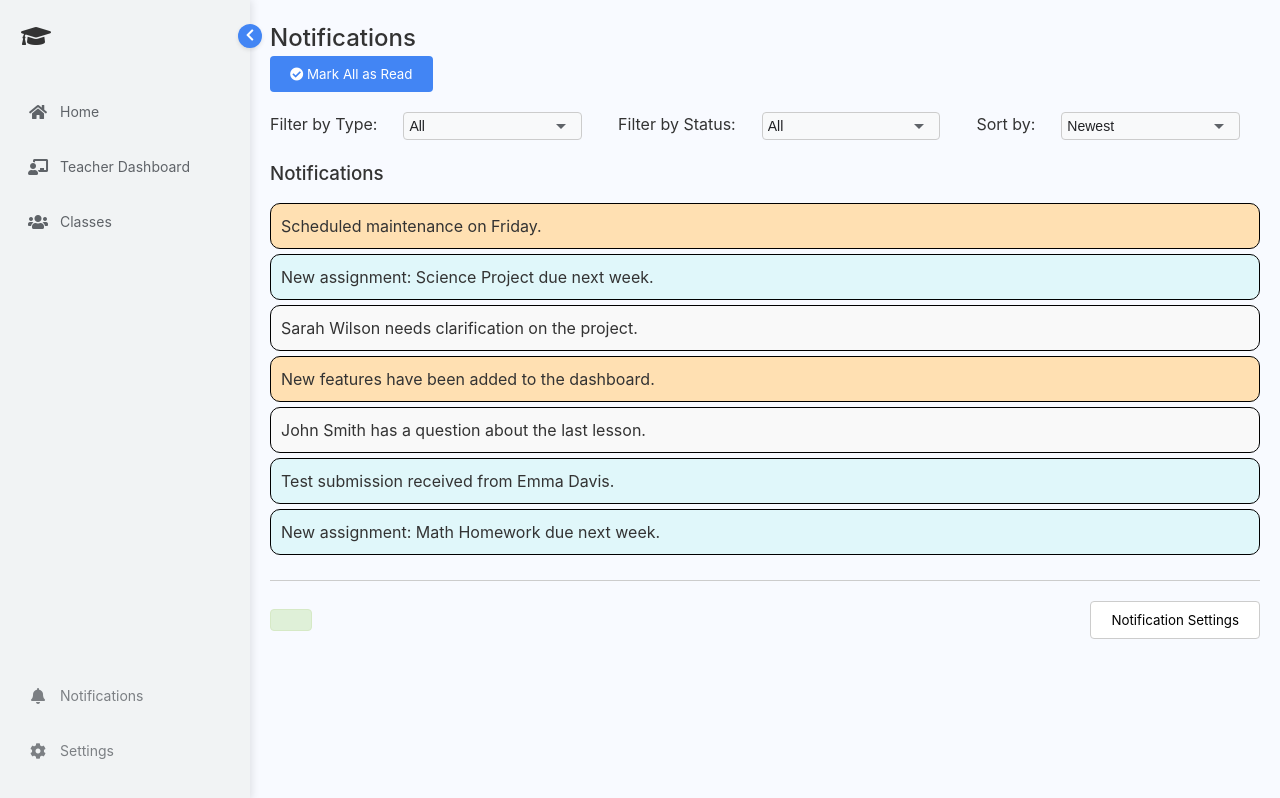
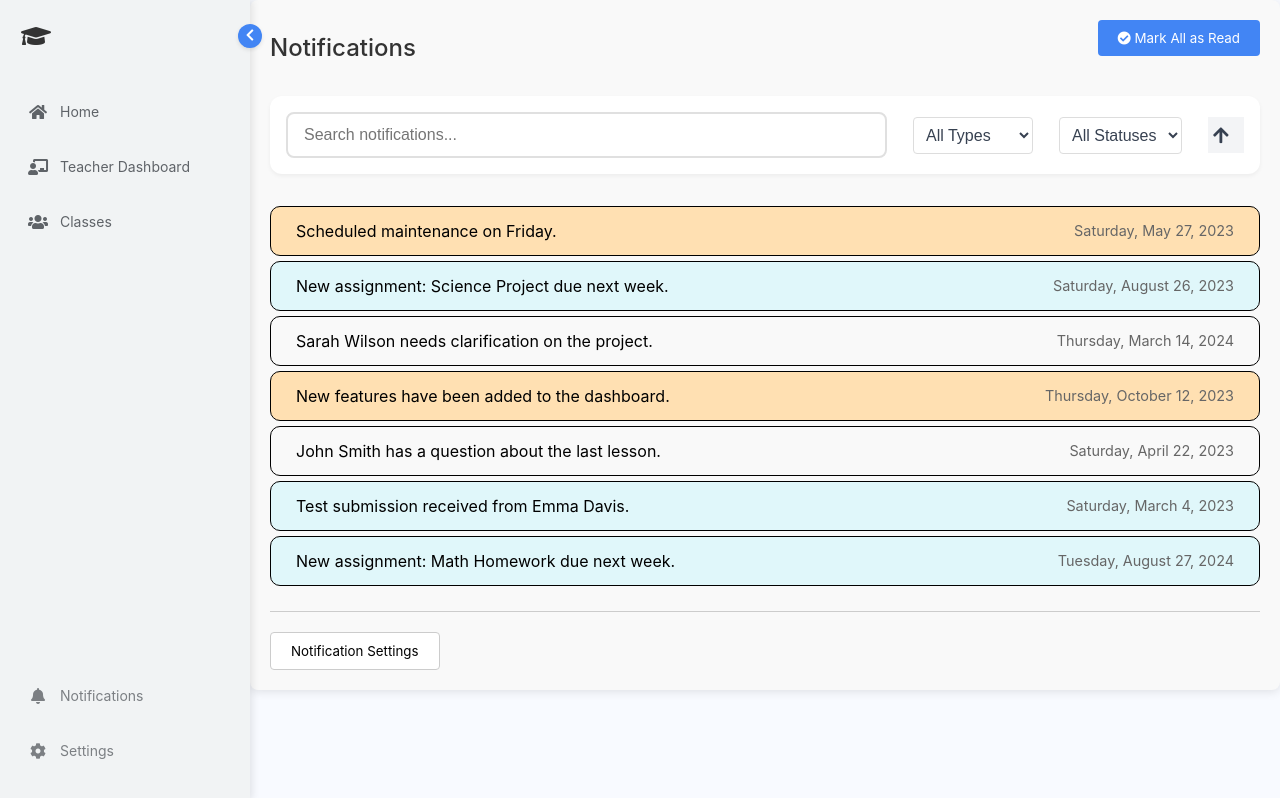
Before and after one commit to Pras-20/EZedu, a React (Create React App) app in the folder frontend/: page /Notifications in a window 1280 px wide. Built offline with nearby package versions, Linux system fonts and the light colour scheme.

Commit message:
Proper Notification Change

```diff
--- a/frontend/src/components/Notifications/Notifications.css
+++ b/frontend/src/components/Notifications/Notifications.css
@@ -1,6 +1,9 @@
 .notifications {
   padding: 20px;
   position: relative; /* Allow absolute positioning of child elements */
+  background-color: #f9f9f9;
+  border-radius: 8px;
+  box-shadow: 0 2px 10px rgba(0, 0, 0, 0.1);
 }
 
 .notification-section {
@@ -52,7 +55,7 @@
 
 .modal-content {
   background: white;
-  padding: 20px;
+  padding: 15px; /* Keep padding for a compact look */
   border-radius: 8px;
   box-shadow: 0 2px 10px rgba(0, 0, 0, 0.1);
   width: 400px; /* Adjust width as needed */
@@ -66,7 +69,7 @@
 }
 
 .setting-option {
-  margin-bottom: 15px;
+  margin-bottom: 5px; /* Reduced margin for a more compact layout */
 }
 
 .setting-option label {
@@ -83,8 +86,8 @@
 }
 
 .save-settings-btn {
-  margin-top: 20px;
-  padding: 10px 20px;
+  margin-top: 10px; /* Adjusted margin for better spacing */
+  padding: 8px 15px; /* Adjusted padding for a more compact button */
   background-color: #ffffff; /* Button color */
   color: #000000; /* Text color */
   border: 1px solid #ccc;
@@ -100,13 +103,13 @@
 
 .button-group {
   display: flex;
-  gap: 10px; /* Space between buttons */
+  flex-wrap: wrap; /* Allow buttons to wrap if necessary */
+  gap: 0px; /* Reduced gap between buttons */
 }
 
 .button-group button {
   padding: 10px 15px;
   border: 1px solid #ccc;
-  border-radius: 4px;
   background-color: white; /* Default background */
   cursor: pointer;
   transition: background-color 0.3s, color 0.3s; /* Smooth transition */
@@ -122,14 +125,19 @@
 }
 
 .notification-message {
-  padding: 10px 20px; /* Match the button's padding */
-  background-color: #dff0d8; /* Light green background */
-  color: #3c763d; /* Dark green text */
-  border: 1px solid #d6e9c6; /* Border color */
+  display: flex;
+  justify-content: space-between; /* Align message and date */
+  align-items: center; /* Center vertically */
+  padding: 2px 15px; /* Match the button's padding */
+  color: #000000; /* Dark green text */
   border-radius: 4px; /* Rounded corners */
-  margin: 0; /* Remove margin to keep it aligned */
-  display: inline-block; /* Make it behave like a button */
   cursor: default; /* Change cursor to default */
+}
+
+.notification-date {
+  font-size: 0.9rem; /* Adjust font size as needed */
+  color: #666; /* Change color for better visibility */
+  margin-left: 10px; /* Space between message and date */
 }
 
 .filters {
@@ -189,3 +197,78 @@
   border-top: 1px solid #ccc; /* Add a top border for the divider */
   margin: 20px 0; /* Space above and below the divider */
 }
+
+.search-filter-section {
+  display: flex;
+  align-items: center;
+  margin-bottom: 20px;
+}
+
+.search-input {
+  flex: 1;
+  padding: 8px;
+  border: 1px solid #ccc;
+  border-radius: 4px;
+  margin-right: 10px;
+}
+
+.filter-select {
+  padding: 8px;
+  border: 1px solid #ccc;
+  border-radius: 4px;
+  margin-right: 10px;
+}
+
+.sort-order-btn {
+  background: none;
+  border: none;
+  cursor: pointer;
+  color: #007bff; /* Change to your preferred color */
+  font-size: 16px; /* Adjust size as needed */
+  display: flex;
+  align-items: center;
+}
+
+.sort-order-btn i {
+  margin-left: 5px; /* Space between text and icon */
+}
+
+.sort-order-btn:hover {
+  color: #0056b3; /* Darker shade on hover */
+}
+
+h2 {
+  font-size: 24px;
+  margin-bottom: 20px;
+}
+
+h3 {
+  font-size: 20px;
+  margin: 10px 0;
+}
+
+.response-message {
+  background-color: #d4edda;
+  color: #155724;
+  padding: 10px;
+  border: 1px solid #c3e6cb;
+  border-radius: 4px;
+  margin-bottom: 20px;
+}
+
+/* Header Container */
+.header-container {
+  display: flex;
+  justify-content: space-between; /* Space between heading and button */
+  align-items: center; /* Center items vertically */
+  margin-bottom: 20px; /* Space below the header */
+}
+
+.header-container h2 {
+  margin: 0; /* Remove default margin */
+  font-size: 24px; /* Adjust font size as needed */
+}
+
+.mark-as-read-btn {
+  margin-left: auto; /* Push the button to the right */
+}
--- a/frontend/src/components/Notifications/Notifications.jsx
+++ b/frontend/src/components/Notifications/Notifications.jsx
@@ -1,4 +1,4 @@
-import React, { useState } from 'react';
+import React, { useState, useEffect } from 'react';
 import './Notifications.css'; // Ensure you have the necessary styles
 
 const Notifications = () => {
@@ -10,10 +10,12 @@ const Notifications = () => {
     outstandingTasks: '24 hours',
     newMembers: 'in-app',
   });
-  const [notificationMessage, setNotificationMessage] = useState('');
+  const [responseMessage, setResponseMessage] = useState('');
   const [filterType, setFilterType] = useState('all');
   const [filterStatus, setFilterStatus] = useState('all');
   const [sortOrder, setSortOrder] = useState('latest');
+  const [searchQuery, setSearchQuery] = useState('');
+  const [notifications, setNotifications] = useState([]);
 
   const handleButtonClick = (name, value) => {
     setSettings((prev) => ({ ...prev, [name]: value }));
@@ -21,27 +23,38 @@ const Notifications = () => {
 
   const handleSaveSettings = () => {
     setShowSettings(false); // Close the modal
-    setNotificationMessage('Settings Updated'); // Set the notification message
+    setResponseMessage('Settings Updated'); // Set the response message
     setTimeout(() => {
-      setNotificationMessage(''); // Clear the message after a few seconds
+      setResponseMessage(''); // Clear the response message after a few seconds
     }, 3000); // Adjust the duration as needed
   };
 
-  const notifications = [
-    { id: 1, message: "New assignment: Math Homework due next week.", type: "task", status: "unread" },
-    { id: 2, message: "Test submission received from Emma Davis.", type: "task", status: "read" },
-    { id: 3, message: "John Smith has a question about the last lesson.", type: "query", status: "unread" },
-    { id: 4, message: "New features have been added to the dashboard.", type: "update", status: "archived" },
-    { id: 5, message: "Sarah Wilson needs clarification on the project.", type: "query", status: "unread" },
-    { id: 6, message: "New assignment: Science Project due next week.", type: "task", status: "read" },
-    { id: 7, message: "Scheduled maintenance on Friday.", type: "update", status: "unread" },
-  ];
+  useEffect(() => {
+    // Replace with actual data fetching logic
+    const randomDate = () => {
+      const start = new Date(2023, 0, 1); // Start date
+      const end = new Date(); // Current date
+      const date = new Date(start.getTime() + Math.random() * (end.getTime() - start.getTime()));
+      return date.toLocaleDateString('en-US', { weekday: 'long', year: 'numeric', month: 'long', day: 'numeric' });
+    };
 
-  // Filter notifications based on type and status
+    setNotifications([
+      { id: 1, message: "New assignment: Math Homework due next week.", type: "task", status: "unread", date: randomDate() },
+      { id: 2, message: "Test submission received from Emma Davis.", type: "task", status: "read", date: randomDate() },
+      { id: 3, message: "John Smith has a question about the last lesson.", type: "query", status: "unread", date: randomDate() },
+      { id: 4, message: "New features have been added to the dashboard.", type: "update", status: "archived", date: randomDate() },
+      { id: 5, message: "Sarah Wilson needs clarification on the project.", type: "query", status: "unread", date: randomDate() },
+      { id: 6, message: "New assignment: Science Project due next week.", type: "task", status: "read", date: randomDate() },
+      { id: 7, message: "Scheduled maintenance on Friday.", type: "update", status: "unread", date: randomDate() },
+    ]);
+  }, []);
+
+  // Filter notifications based on search query and filters
   const filteredNotifications = notifications.filter(notification => {
     const typeMatch = filterType === 'all' || notification.type === filterType;
     const statusMatch = filterStatus === 'all' || notification.status === filterStatus;
-    return typeMatch && statusMatch;
+    const searchMatch = notification.message.toLowerCase().includes(searchQuery.toLowerCase());
+    return typeMatch && statusMatch && searchMatch;
   });
 
   // Sort notifications
@@ -54,54 +67,76 @@ const Notifications = () => {
   });
 
   const markAllAsRead = () => {
-    // Update all notifications to read
     notifications.forEach(notification => {
       notification.status = 'read';
     });
-    setNotificationMessage('All notifications marked as read.');
+    setResponseMessage('All notifications marked as read.'); // Set response message
     setTimeout(() => {
-      setNotificationMessage(''); // Clear the message after a few seconds
+      setResponseMessage(''); // Clear the response message after a few seconds
     }, 3000);
   };
 
   return (
     <div className="notifications">
-      <h2>Notifications</h2>
-      <button onClick={markAllAsRead} className="mark-as-read-btn">
-        <i className="fas fa-check-circle"></i> Mark All as Read
-      </button>
+      <div className="header-container">
+        <h2>Notifications</h2>
+        <button onClick={markAllAsRead} className="mark-as-read-btn">
+          <i className="fas fa-check-circle"></i> Mark All as Read
+        </button>
+      </div>
 
-      <div className="filters">
-        <label>Filter by Type:</label>
-        <select value={filterType} onChange={(e) => setFilterType(e.target.value)}>
-          <option value="all">All</option>
-          <option value="query">Student Queries</option>
-          <option value="task">New Tasks</option>
-          <option value="update">System Updates</option>
+      {/* Search and Filter Section */}
+      <div className="search-filter-section">
+        <input
+          type="text"
+          placeholder="Search notifications..."
+          value={searchQuery}
+          onChange={(e) => setSearchQuery(e.target.value)}
+          className="search-input"
+        />
+        <select
+          value={filterType}
+          onChange={(e) => setFilterType(e.target.value)}
+          className="filter-select"
+        >
+          <option value="all">All Types</option>
+          <option value="task">Tasks</option>
+          <option value="query">Queries</option>
+          <option value="update">Updates</option>
         </select>
-
-        <label>Filter by Status:</label>
-        <select value={filterStatus} onChange={(e) => setFilterStatus(e.target.value)}>
-          <option value="all">All</option>
+        <select
+          value={filterStatus}
+          onChange={(e) => setFilterStatus(e.target.value)}
+          className="filter-select"
+        >
+          <option value="all">All Statuses</option>
           <option value="unread">Unread</option>
           <option value="read">Read</option>
           <option value="archived">Archived</option>
         </select>
 
-        <label>Sort by:</label>
-        <select value={sortOrder} onChange={(e) => setSortOrder(e.target.value)}>
-          <option value="latest">Newest</option>
-          <option value="oldest">Oldest</option>
-        </select>
+        {/* Sort Order Button with Icons */}
+        <button
+          onClick={() => setSortOrder(sortOrder === 'latest' ? 'oldest' : 'latest')}
+          className="sort-order-btn"
+        >
+          {sortOrder === 'latest' ? (
+            <i className="fas fa-arrow-up"></i> // Up arrow for newest
+          ) : (
+            <i className="fas fa-arrow-down"></i> // Down arrow for oldest
+          )}
+        </button>
       </div>
 
       <div className="notification-section">
-        <h3>Notifications</h3>
         <ul>
           {sortedNotifications.length > 0 ? (
             sortedNotifications.map(notification => (
               <li key={notification.id} className={`notification ${notification.type} ${notification.status}`}>
-                {notification.message}
+                <div className="notification-message">
+                  {notification.message}
+                  <span className="notification-date">{notification.date}</span> {/* Display date */}
+                </div>
               </li>
             ))
           ) : (
@@ -110,11 +145,13 @@ const Notifications = () => {
         </ul>
       </div>
 
+      {/* Response Message Display */}
+      {responseMessage && <div className="response-message">{responseMessage}</div>}
+
       {/* Divider Line */}
       <hr className="divider" />
 
       <div className="settings-container">
-        <div className="notification-message">{notificationMessage}</div>
         <button className="notification-settings-btn" onClick={() => setShowSettings(true)}>
           Notification Settings
         </button>
```
